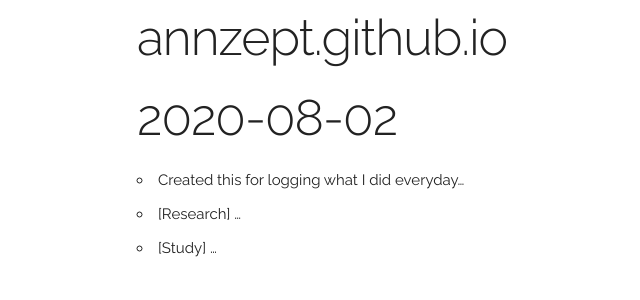
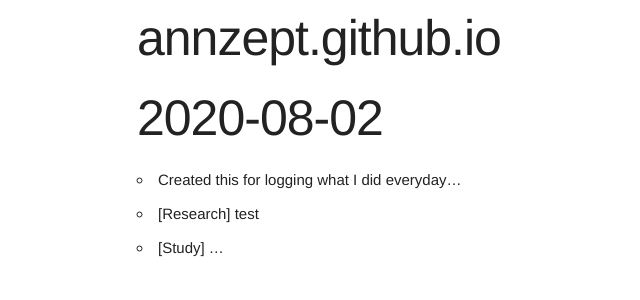
Before and after one commit to annzept/annzept.github.io, a Jekyll site: the page built from _posts/2020-08-02-diary.md, in a window 1280 px wide. Shown: the top 300 px of the page, without its empty margins (23-663 px from the left). Built offline with Jekyll 4.4.1, drawn with Linux system fonts in a browser that asks for light colours.

Commit message:
Minor fix

```diff
--- a/_posts/2020-08-02-diary.md
+++ b/_posts/2020-08-02-diary.md
@@ -6,5 +6,5 @@
 ---
 
 - Created this for logging what I did everyday...
-- [Research] ...
+- [Research] test
 - [Study] ...
--- a/_sass/skeleton/skeleton.scss
+++ b/_sass/skeleton/skeleton.scss
@@ -124,7 +124,7 @@
   font-size: 1.5em; /* currently ems cause chrome bug misinterpreting rems on body element */
   line-height: 1.6;
   font-weight: 400;
-  font-family: "Raleway", "HelveticaNeue", "Helvetica Neue", Helvetica, Arial, sans-serif;
+  font-family: "Helvetica Neue", Helvetica, Arial, sans-serif;
   color: #222; }
 
 
```
